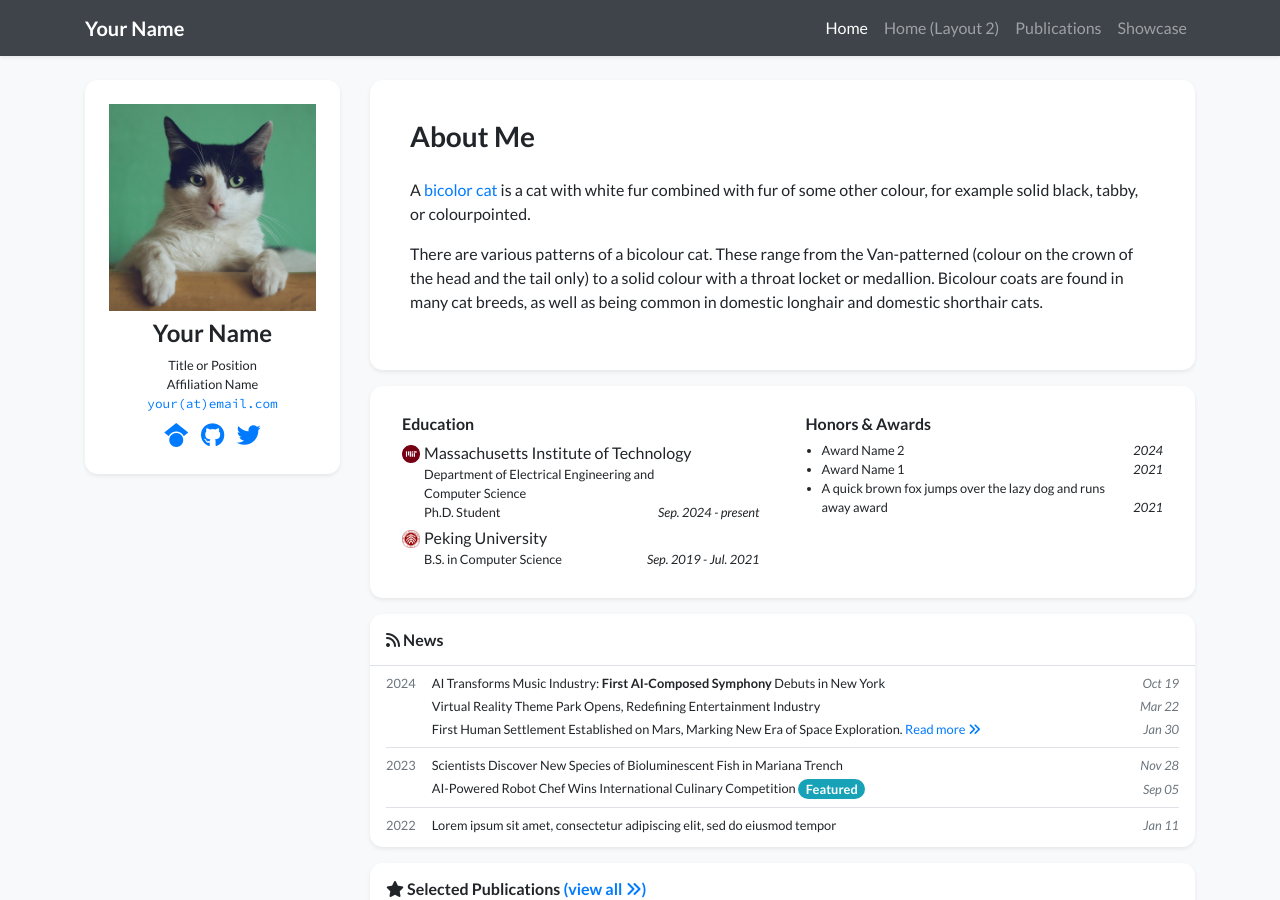
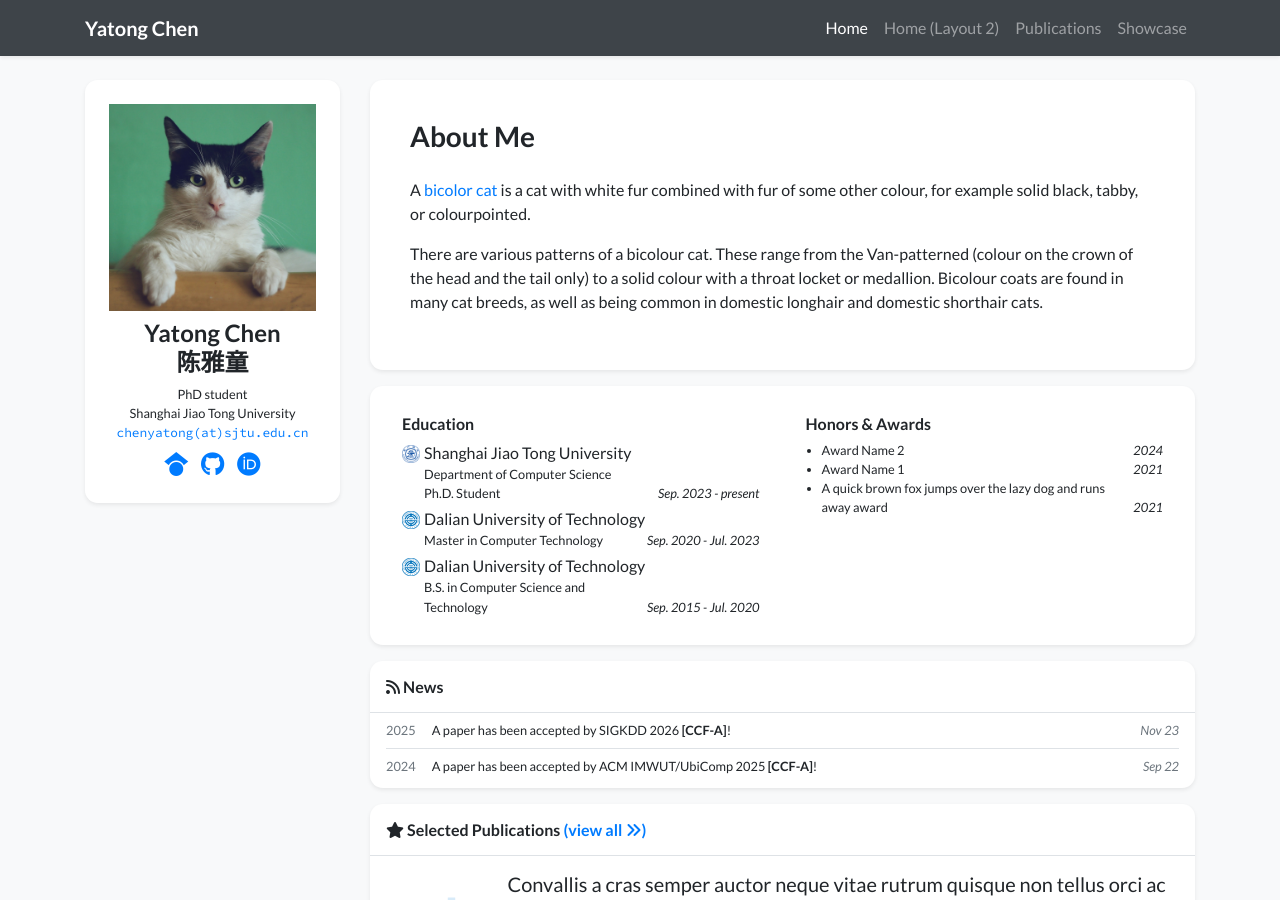
Before and after one commit to YatongChen0603/YatongChen0603.github.io, a Jekyll site: the page built from index.html, in a window 1280 px wide and 900 px high. Built offline with Jekyll 4.4.1, drawn with Linux system fonts in a browser that asks for light colours; nearby versions of some CDN libraries; a style sheet for code colours, icons or effects is not loaded.

Commit message:
first fix

```diff
--- a/Gemfile
+++ b/Gemfile
@@ -1,5 +1,10 @@
 source "https://rubygems.org"
 
+
+gem "logger"
+gem "base64"
+
+# ... 其他 gem
 # Hello! This is where you manage which Jekyll version is used to run.
 # When you want to use a different version, change it below, save the
 # file and run `bundle install`. Run Jekyll with `bundle exec`, like so:
--- a/_data/profile.yml
+++ b/_data/profile.yml
@@ -1,23 +1,23 @@
-primary_name: "Your Name"
+primary_name: "Yatong Chen<br/>陈雅童"
 secondary_name: ""
-navbar_name: "Your Name"
+navbar_name: "Yatong Chen"
 
 positions:
-- name: Title or Position
-- name: Affiliation Name
+- name: PhD student
+- name: Shanghai Jiao Tong University
   logo: /assets/images/badges/MIT_Social_circle.png  # Logo is optional
 
 
-email: "your@email.com"
+email: "chenyatong@sjtu.edu.cn"
 # cv_link: link-to-your-cv-file
 gscholar: xFmQpf4AAAAJ  # This is an example, replace it with your own Google Scholar ID
 github: your_github_id
-twitter: your_twitter_id  # Do not include the '@' symbol
+# twitter: your_twitter_id  # Do not include the '@' symbol
 # wechat_qrcode: /assets/images/etc/wechat.jpg
 # wechat_prompt: >-
 #   Please tell me your <strong>name</strong> and <strong>affiliation</strong> (current or past) when adding my wechat. Thanks!
 # linkedin: your-linked-in-id
-# orcid: 0000-0000-0000-0000
+orcid: 0000-0000-0000-0000
 
 short_bio_text_justify: false
 short_bio: >-
@@ -35,16 +35,20 @@ portrait_caption: >-
   Photo by Manja Vitolic on Unsplash (this caption is optional, comment it out to disable).
 
 education:
-- name: Massachusetts Institute of Technology
-  logo: /assets/images/badges/MIT_Social_circle.png
+- name: Shanghai Jiao Tong University
+  logo: /assets/images/badges/SJTU.png
   position: >-
-    Department of Electrical Engineering and Computer Science <br/>
+    Department of Computer Science <br/>
     Ph.D. Student
-  date: Sep. 2024 - present
-- name: Peking University
-  logo: /assets/images/badges/PKU_red.png
-  position: B.S. in Computer Science
-  date: Sep. 2019 - Jul. 2021
+  date: Sep. 2023 - present
+- name: Dalian University of Technology
+  logo: /assets/images/badges/DLUT.png
+  position: Master in Computer Technology
+  date: Sep. 2020 - Jul. 2023
+- name: Dalian University of Technology
+  logo: /assets/images/badges/DLUT.png
+  position: B.S. in Computer Science and Technology
+  date: Sep. 2015 - Jul. 2020
 
 # experience:
 # - name: Peking University
```
Also changed, not shown: _news/2022-lorem.md (deleted, +0 -4 lines), _news/2023-news1.md (deleted, +0 -4 lines), _news/2023-news2.md (deleted, +0 -6 lines), _news/2024-news1.md (+5 -4 lines), _news/2024-news2.md (+2 -2 lines), _news/2024-news3.md (deleted, +0 -4 lines), check.rb (added, +12 -0 lines), assets/images/badges/DLUT.png (added), assets/images/badges/SJTU.png (added).
